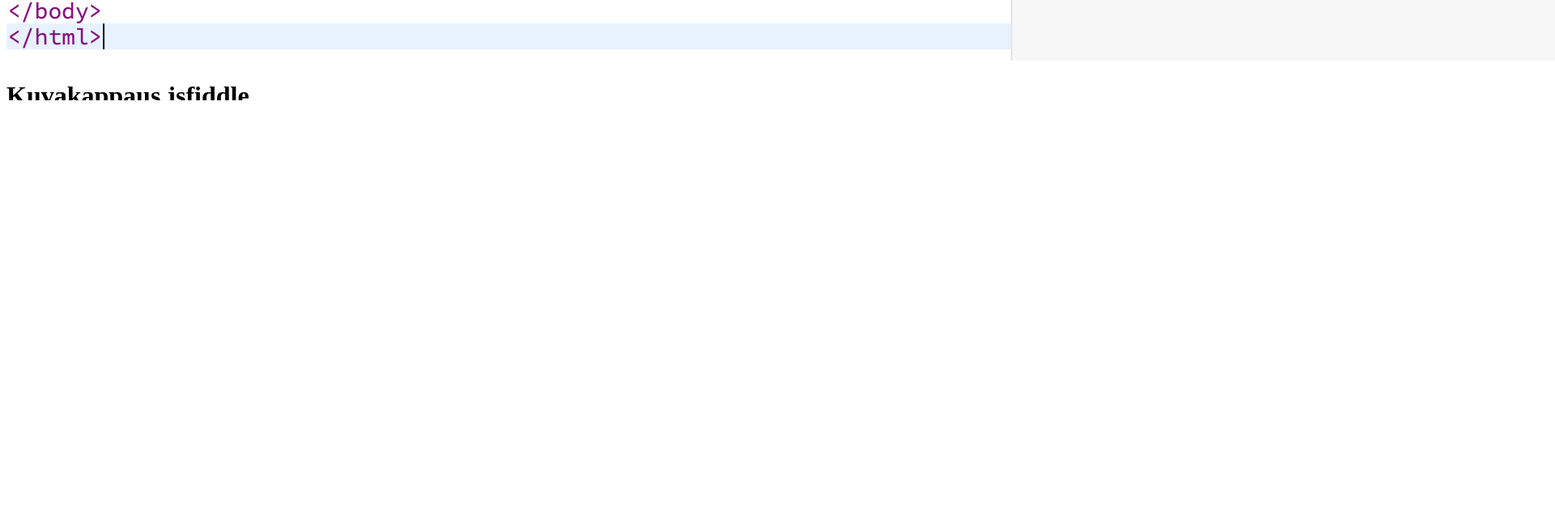
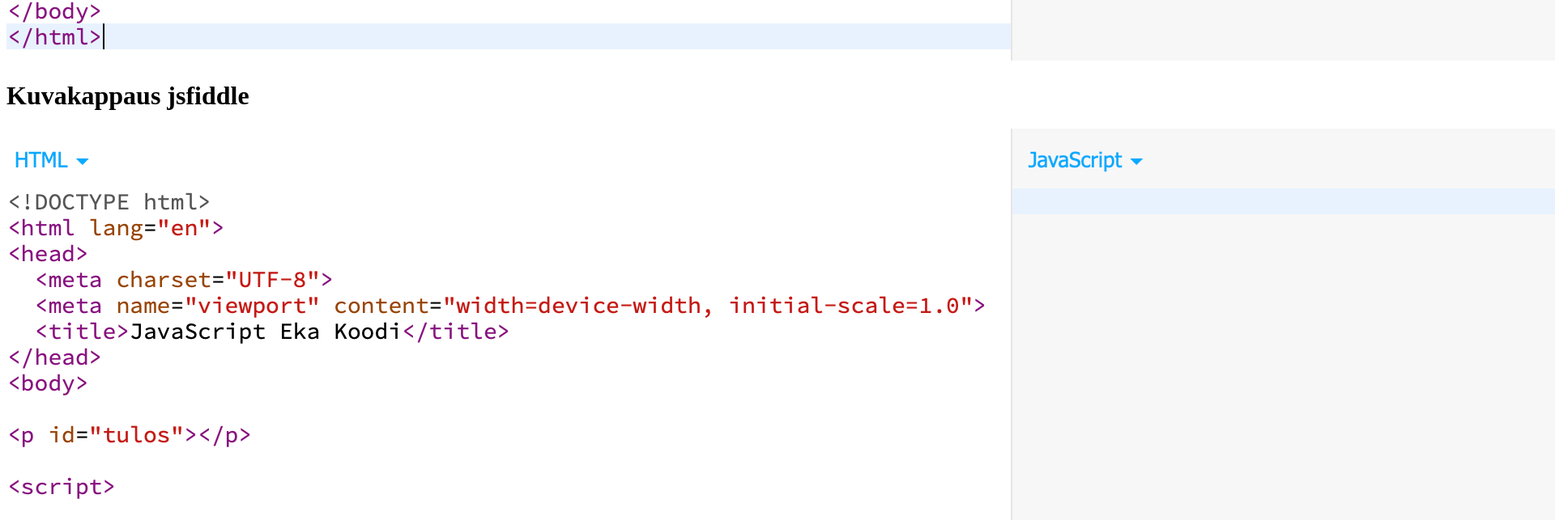
Before and after one commit to aniakin/fullstack_jamk, a plain HTML site: page task2.html in a window 1280 px wide. Shown: the part 893-1536 px from the top of the page at 81% size, 1920 px wide, since content can reach past the window. Drawn offline with Linux system fonts and the light colour scheme; files whose address does not match are found by name.

Commit message:
added links to images

```diff
--- a/task2.html
+++ b/task2.html
@@ -9,11 +9,12 @@
 
   <h1>Kuvakappaus jsbin</h1>
 
-  <img src="/Users/anna.grajek/Documents/JAMK/fullstack_jamk/fullstack_jamk/images/task2_kuva1.png" alt="Screenshot1">
+  <img src="images/task2_kuva1.png" alt="Kuvakappaus 1">
 
   <h1>Kuvakappaus jsfiddle</h1>
 
-  <img src="/Users/anna.grajek/Documents/JAMK/fullstack_jamk/fullstack_jamk/images/task2_kuva2.png" alt="Screenshot2">
+  <img src="images/task2_kuva1.png" alt="Kuvakappaus 2">
+
 
 </body>
 </html>
```
